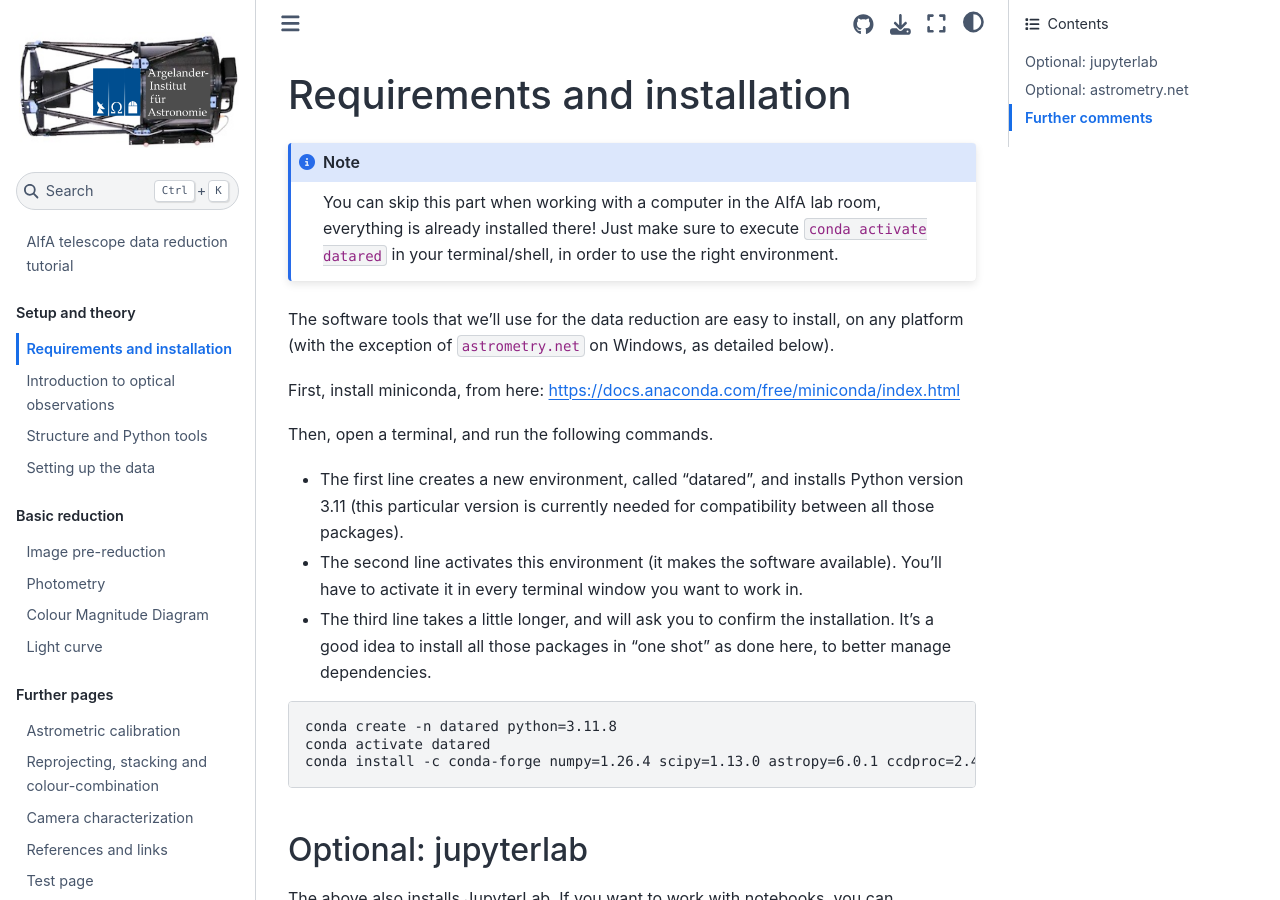
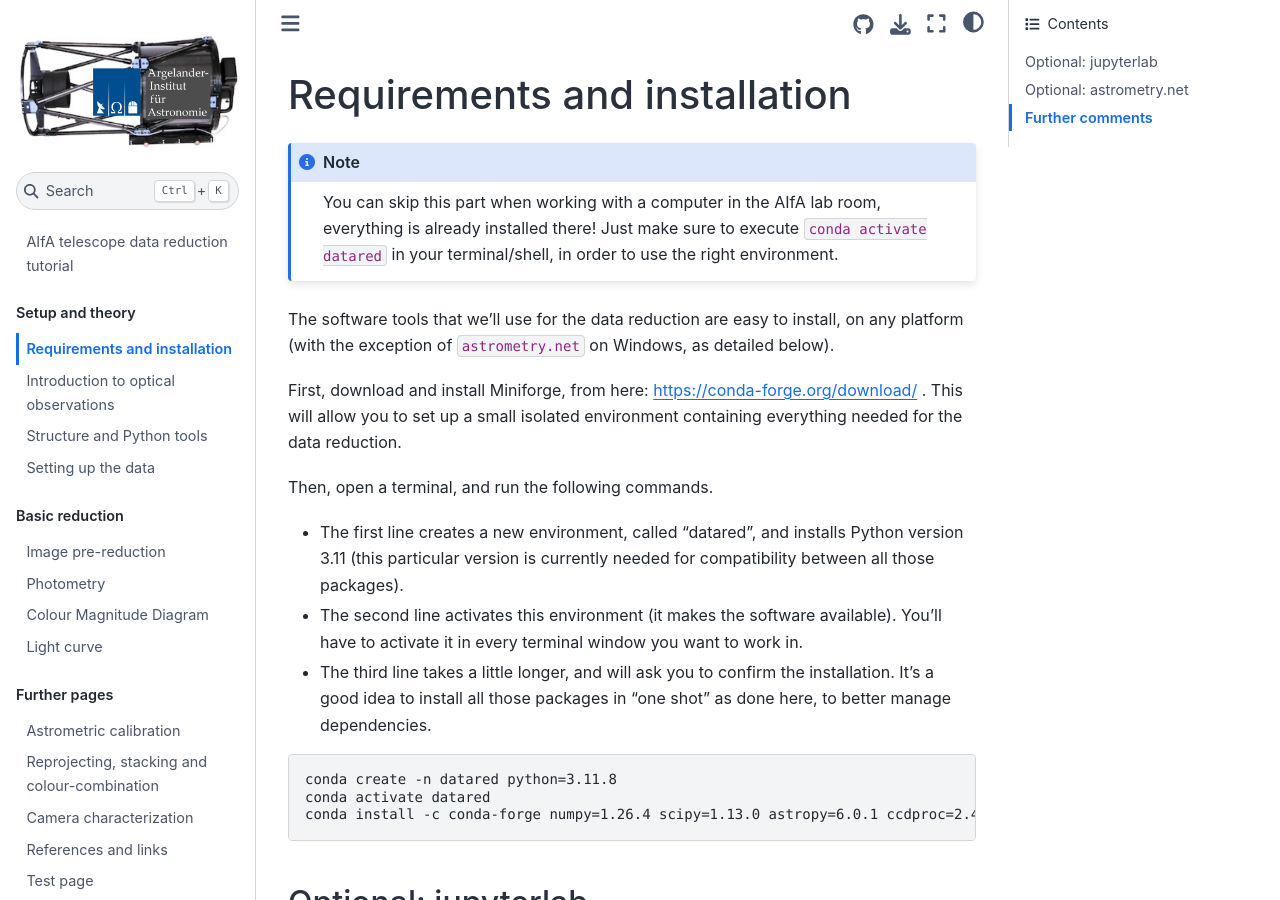
Before and after one commit to aifatelescope/datared, a Jupyter Book: the page built from book/installation.md, in a window 1280 px wide and 900 px high. Built offline with Jupyter Book 1.0.4 settings and Sphinx 7.4.7 and the Sphinx Book theme 1.1.4, drawn with Linux system fonts in a browser that asks for light colours.

Commit message:
miniforge

````diff
--- a/book/installation.md
+++ b/book/installation.md
@@ -8,7 +8,7 @@
 The software tools that we'll use for the data reduction are easy to install, on any platform (with the exception of `astrometry.net` on Windows, as detailed below).
 
 
-First, install miniconda, from here: https://docs.anaconda.com/free/miniconda/index.html
+First, download and install Miniforge, from here: https://conda-forge.org/download/ . This will allow you to set up a small isolated environment containing everything needed for the data reduction.
 
 Then, open a terminal, and run the following commands.
 * The first line creates a new environment, called "datared", and installs Python version 3.11 (this particular version is currently needed for compatibility between all those packages).
@@ -19,7 +19,7 @@
 ```none
 conda create -n datared python=3.11.8
 conda activate datared
-conda install -c conda-forge numpy=1.26.4 scipy=1.13.0 astropy=6.0.1 ccdproc=2.4.2 photutils=1.12.0 matplotlib=3.8.4 astroquery=0.4.7 ipympl=0.9.4 ipykernel=6.29.4 jupyterlab=4.1.7 sqlite=3.41.2
+conda install -c conda-forge numpy=1.26.4 scipy=1.13.0 astropy=6.0.1 ccdproc=2.4.2 photutils=1.12.0 matplotlib=3.8.4 astroquery=0.4.7 ipympl=0.9.4 ipykernel=6.29.4 jupyterlab=4.1.7
 ```
 
 ## Optional: jupyterlab
````
